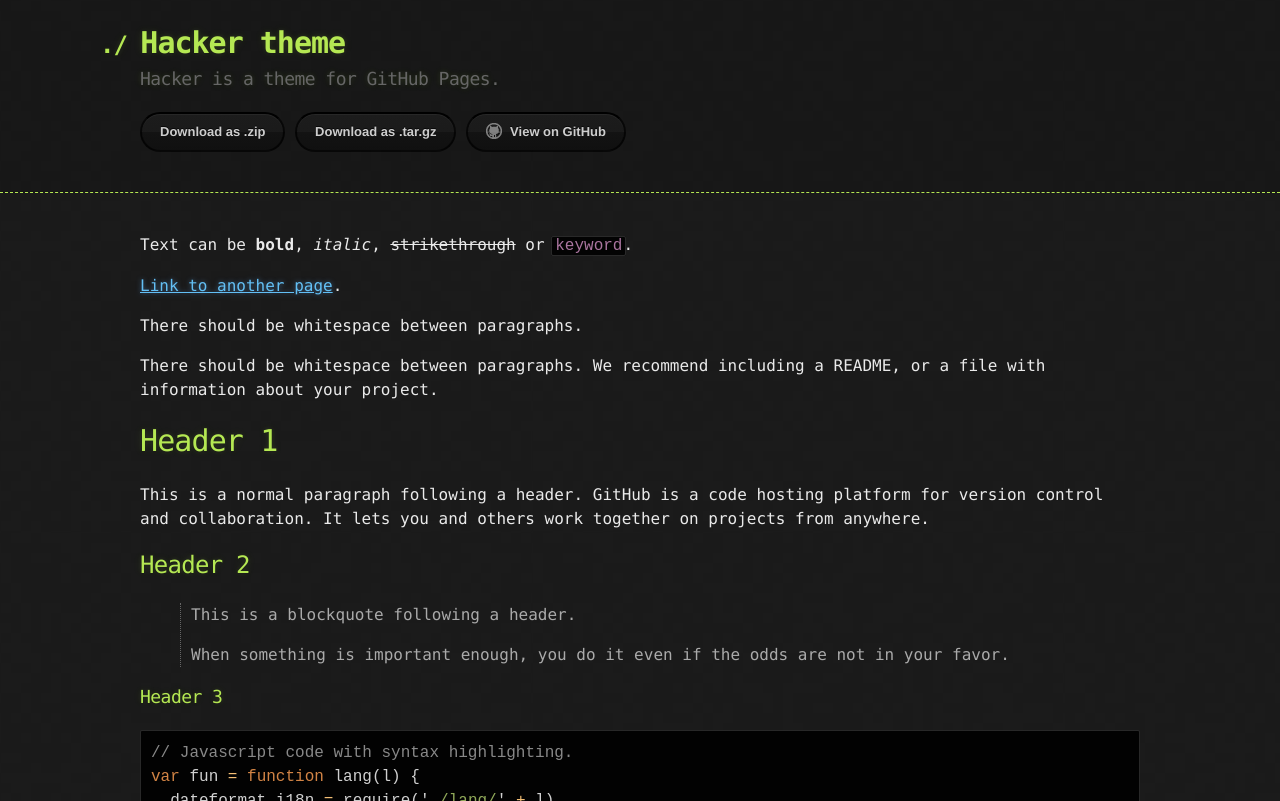
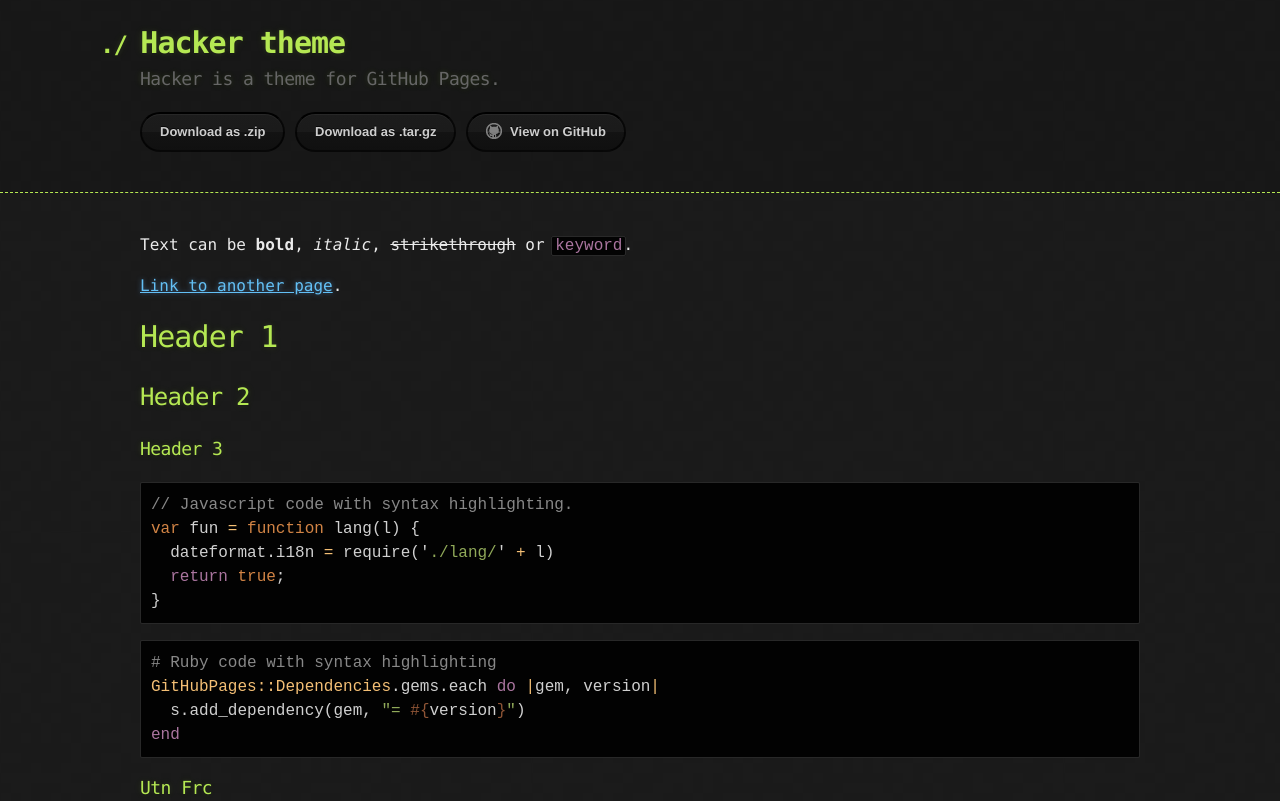
Before and after one commit to Ismael0351/utnfrcssl, a Jekyll site: the page built from index.md, in a window 1280 px wide and 1400 px high. Shown: the top 801 px of the window. Built offline with Jekyll 4.4.1, drawn with Linux system fonts in a browser that asks for light colours; some of the changed text lies outside the part shown; grey boxes are pictures that could not be loaded.

Commit message:
Update index.md

````diff
--- a/index.md
+++ b/index.md
@@ -6,19 +6,15 @@ Text can be **bold**, _italic_, ~~strikethrough~~ or `keyword`.
 
 [Link to another page](./another-page.html).
 
-There should be whitespace between paragraphs.
 
-There should be whitespace between paragraphs. We recommend including a README, or a file with information about your project.
 
 # Header 1
 
-This is a normal paragraph following a header. GitHub is a code hosting platform for version control and collaboration. It lets you and others work together on projects from anywhere.
+
 
 ## Header 2
 
-> This is a blockquote following a header.
->
-> When something is important enough, you do it even if the odds are not in your favor.
+
 
 ### Header 3
 
@@ -39,27 +35,13 @@ end
 
 
 
-### Small image
-
-![Octocat](https://github.githubassets.com/images/icons/emoji/octocat.png)
-
-### Large image
-
-![Branching](https://guides.github.com/activities/hello-world/branching.png)
 
 
-### Definition lists can be used with HTML syntax.
+### Utn Frc
 
-<dl>
-<dt>Name</dt>
-<dd>Godzilla</dd>
-<dt>Born</dt>
-<dd>1952</dd>
-<dt>Birthplace</dt>
-<dd>Japan</dd>
-<dt>Color</dt>
-<dd>Green</dd>
-</dl>
+![Branching](https://mobbyt.com/media/gallery/fc9e62695def29ccdb9eb3fed5b4c8c8/515391f9_2019-09-08-mobbyt.png)
+
+
 
 ```
 Long, single-line code blocks should not wrap. They should horizontally scroll if they are too long. This line should be long enough to demonstrate this.
````
